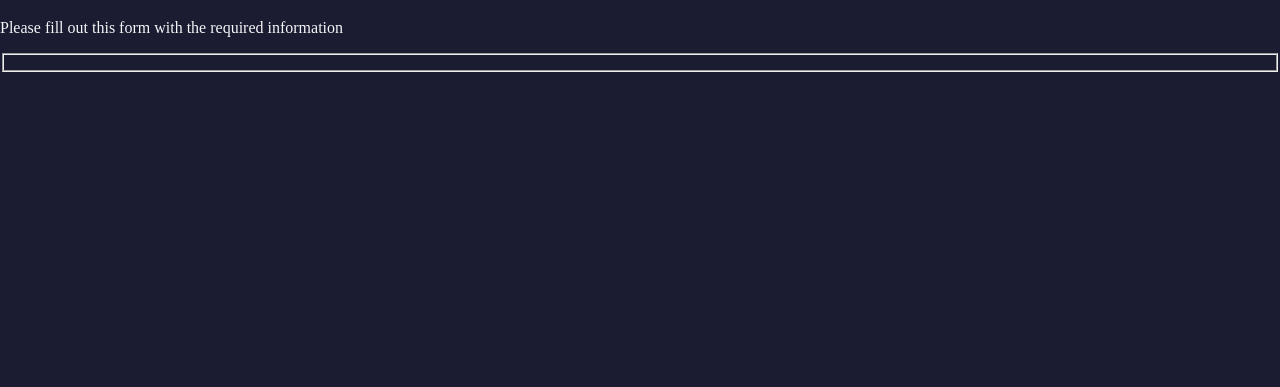
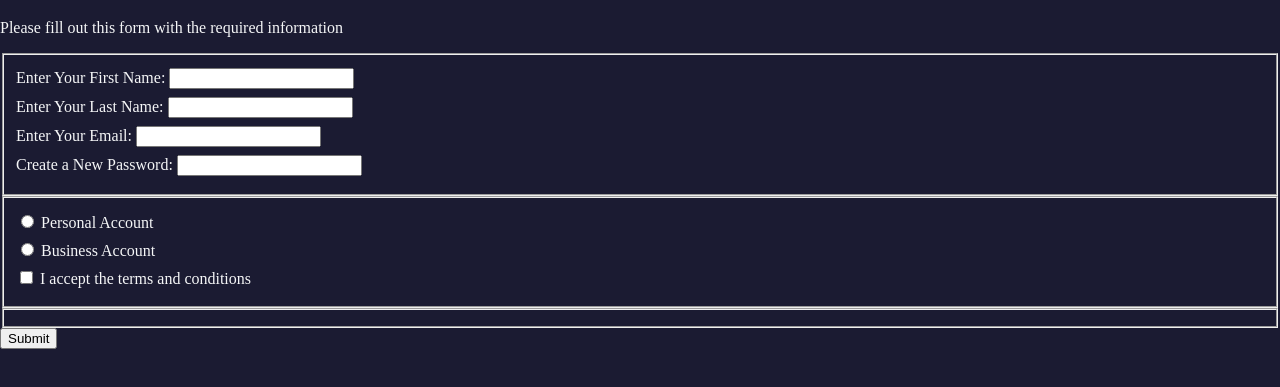
Before and after one commit to epdowsl/4-HTML-Formulario, a plain HTML site: page index.html in a window 1280 px wide. Shown: the part 61-448 px from the top of the page. Drawn offline with Linux system fonts and the light colour scheme.

Commit message:
Añadiendo dos campos de entrada para el usuario, el primero datos de registro y el segundo tipo de cuenta con la aceptación de terminos y condiciones.

```diff
--- a/index.html
+++ b/index.html
@@ -11,8 +11,20 @@
     <p>Please fill out this form with the required information</p>
     <form action="https://register-demo.freecodecamp.org" method="post">
         <fieldset>
+            <label for="first-name">Enter Your First Name: <input id="first-name" type="text" required/></label>
+            <label for="last-name">Enter Your Last Name: <input id="last-name" type="text" required/></label>
+            <label for="email">Enter Your Email: <input id="email"/ type="email" required></label>
+            <label for="new-password">Create a New Password: <input id="new-password" type="password" minlength="8" pattern="[a-z0-5]{8,}" required/></label>
+        </fieldset>
+        <fieldset>
+            <label for="personal-account"><input type="radio" name="account-type" id="personal account"/> Personal Account</label>
+            <label for="business-account"><input type="radio" name="account-type" id="business-account"/> Business Account</label>
+            <label for="terms-and-conditions"><input type="checkbox" id="terms-and-conditions" required/> I accept the terms and conditions</label>
+        </fieldset>
+        <fieldset>
 
         </fieldset>
+        <input type="submit" value="Submit"/>
     </form>
 </body>
 </html>
--- a/styles.css
+++ b/styles.css
@@ -5,3 +5,8 @@ body {
     background-color: #1b1b32;
     color: #f5f6f7
 }
+
+label {
+    display: block;
+    margin: 0.5rem 0;
+}
```
